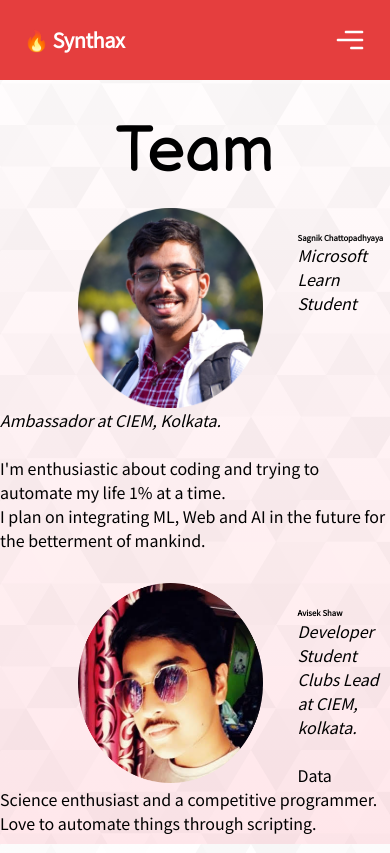
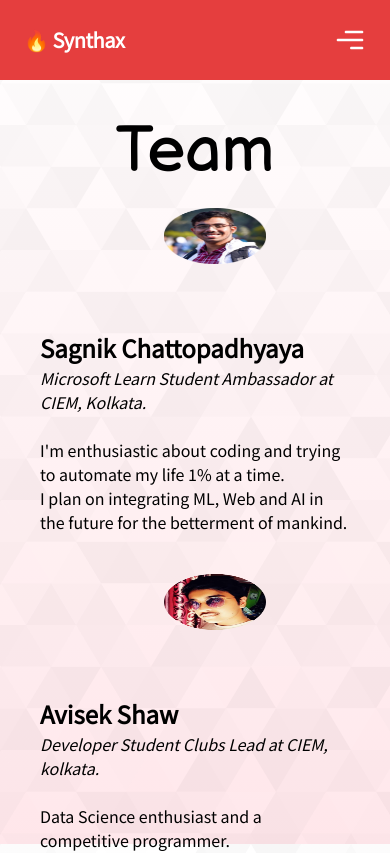
Before and after one commit to shawavisek35/synthack, a React (Create React App) app: page /team in a window 390 px wide. Shown: the top 853 px of the page. Built offline with nearby package versions, Linux system fonts and the light colour scheme.

Commit message:
mobile view fixed

```diff
--- a/src/components/Team.js
+++ b/src/components/Team.js
@@ -1,64 +1,62 @@
 import React from "react";
 const Team = () => {
   return (
-    <div style={{ textAlign: "center" }}>
+    <div className="container text-center">
       <h1 className="balsamiq rounded lg:text-6xl md:text-6xl sm:text-5xl text-6xl text-center ">
         Team
       </h1>
-      <div style={{ marginTop: "2%" }}>
+      <div
+        style={{ marginTop: "2%" }}
+        className="grid grid-cols-1 sm:grid-cols-2 px-10 text-center"
+      >
+        <div style={{ paddingLeft: "40%" }}>
           <img
             src={require("./Images/sagnik.png")}
             style={{
-            height: "200px",
-            width: "200px",
-            marginLeft: "20%",
-            float: "left",
-            paddingRight: "15px",
-            marginRight: "5%",
+              height: "55%",
+              width: "55%",
             }}
             alt="Sagnik-img"
+            className="grid grid-cols-1"
           ></img>
-        <br />
-
-        <h1 style={{ textAlign: "left", fontSize: "2vw" }}>
+        </div>
+        <div className="text-left">
+          <h1 className="mt-5">
             <a href="https://studentambassadors.microsoft.com/en-US/profile/4447/">
-            <b>Sagnik Chattopadhyaya</b>
+              <b className="text-2xl">Sagnik Chattopadhyaya</b>
             </a>
           </h1>
 
-        <p style={{ textAlign: "left" }}>
+          <p className="text-l">
             <em> Microsoft Learn Student Ambassador at CIEM, Kolkata.</em>
             <br />
-          <br /> I'm enthusiastic about coding and trying to automate my life 1%
-          at a time.
+            <br /> I'm enthusiastic about coding and trying to automate my life
+            1% at a time.
             <br /> I plan on integrating ML, Web and AI in the future for the
             betterment of mankind.
           </p>
         </div>
+      </div>
 
-      <div style={{ marginTop: "8%", marginBottom: "10%" }}>
+      <div className="grid grid-cols-1 sm:grid-cols-2 px-10 text-center my-10">
+        <div style={{ paddingLeft: "40%" }}>
           <img
             src={require("./Images/avisek.png")}
             style={{
-            height: "200px",
-            width: "200px",
-            marginLeft: "20%",
-            float: "left",
-            paddingRight: "15px",
-            marginRight: "5%",
+              height: "55%",
+              width: "55%",
             }}
             alt="avisek-img"
           ></img>
-
-        <br />
-
-        <h1 style={{ textAlign: "left", fontSize: "2vw" }}>
+        </div>
+        <div className="text-left">
+          <h1 className="mt-5 text-2xl">
             <a href="http://avisekcode.netlify.app/">
               <b>Avisek Shaw</b>
             </a>
           </h1>
 
-        <p style={{ textAlign: "left" }}>
+          <p className="text-l">
             <em>Developer Student Clubs Lead at CIEM, kolkata.</em>
             <br />
             <br /> Data Science enthusiast and a competitive programmer.
@@ -66,6 +64,7 @@ const Team = () => {
           </p>
         </div>
       </div>
+    </div>
   );
 };
 
```
Lines whose indentation alone changed are shown as unchanged.
